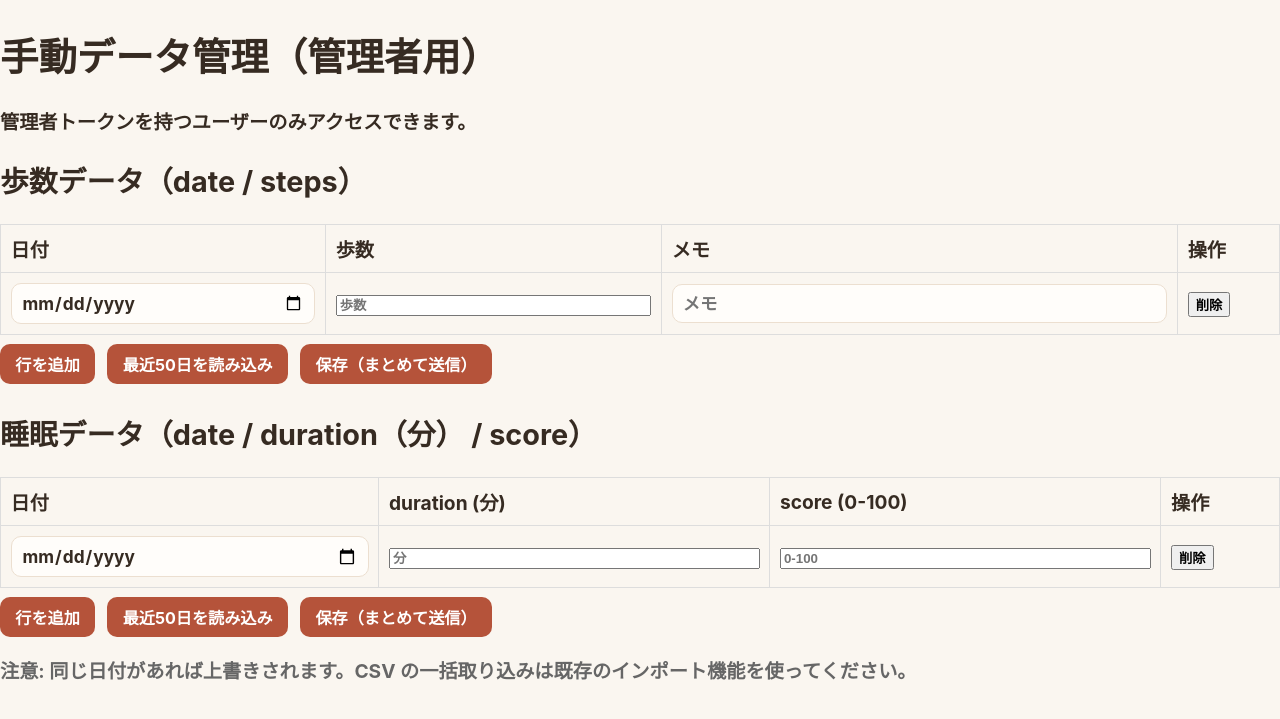
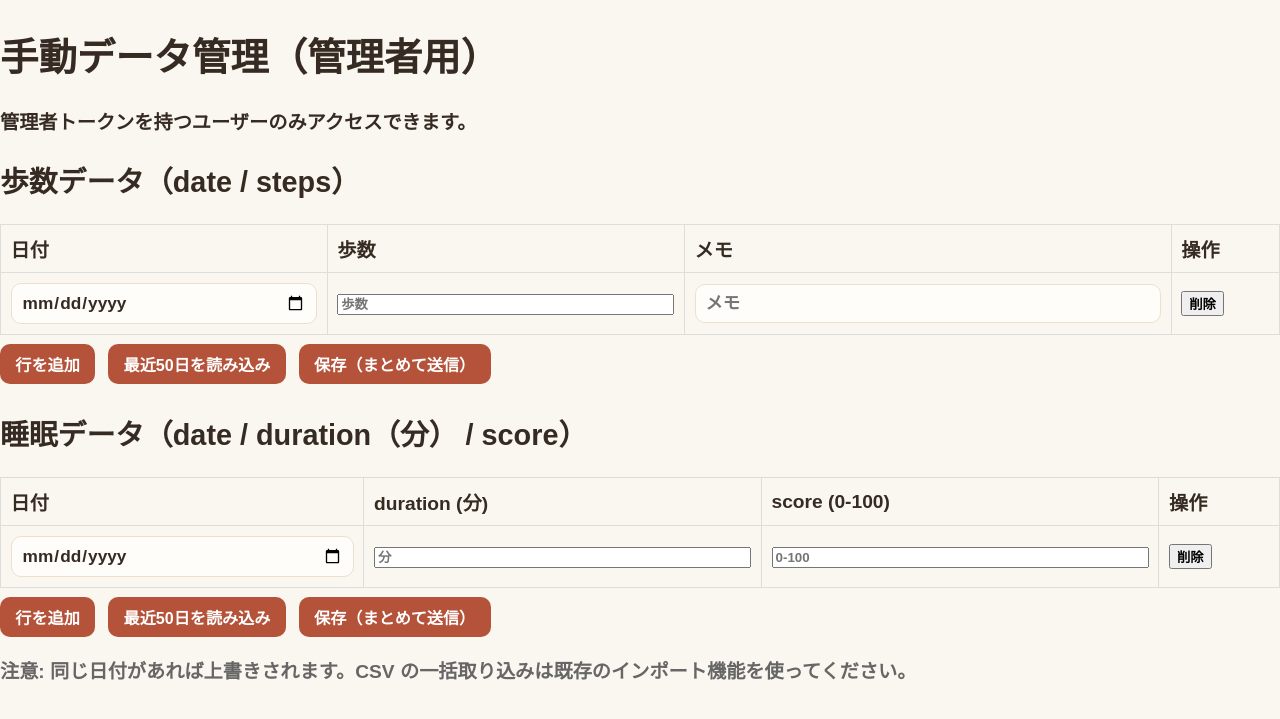
Before and after one commit to gojiroma/tuuinmemo, a Flask app: template templates/manual_entries.html in a window 1280 px wide. Shown: the top 719 px of the page. Run offline with Flask 3, Linux system fonts and the light colour scheme; the template is opened without the code that fills it, so the values that code supplies are empty; some libraries are stand-ins or nearby versions.

Commit message:
Update theme.css

```diff
--- a/static/theme.css
+++ b/static/theme.css
@@ -69,7 +69,7 @@ html, body {
 
 body {
   margin: 0;
-  font-family: "Gojiro Manus", -apple-system, BlinkMacSystemFont, "Hiragino Kaku Gothic ProN", "Yu Gothic", sans-serif;
+  font-family: "Hiragino Kaku Gothic ProN", "Yu Gothic", sans-serif;
   color: var(--text);
   -webkit-font-smoothing: antialiased;
 }
```
